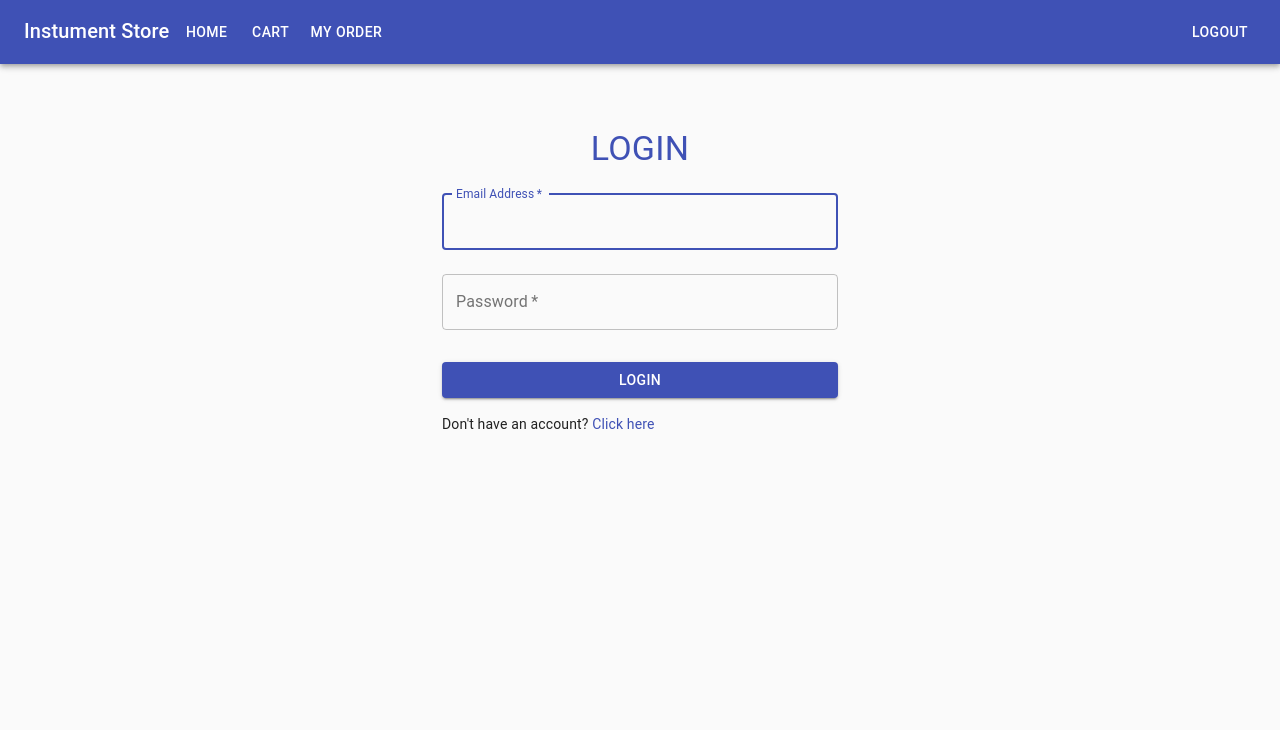
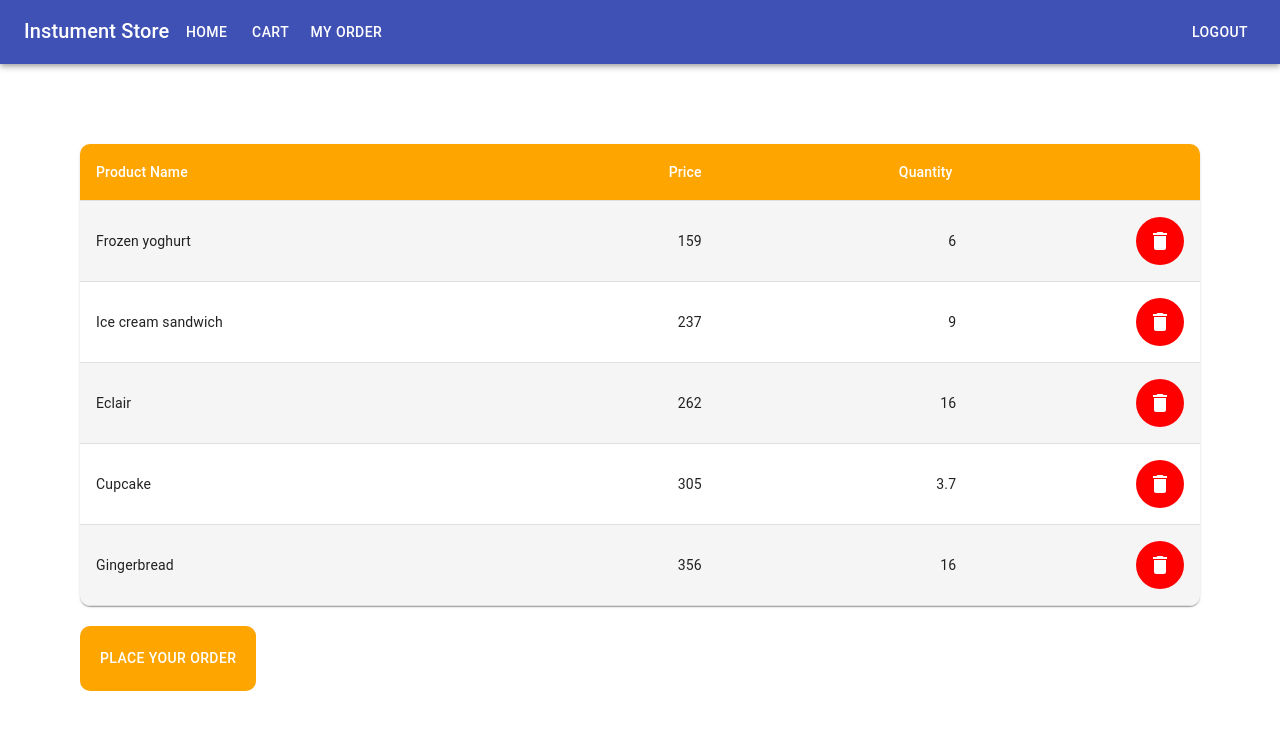
Before and after one commit to cskpsuganya/FrontFS, a React (Create React App) app: page / in a window 1280 px wide. Shown: the top 730 px of the page. Built offline with nearby package versions, Linux system fonts and the light colour scheme.

Commit message:
user complete

```diff
--- a/src/App.js
+++ b/src/App.js
@@ -1,17 +1,34 @@
 import logo from './logo.svg';
 import './App.css';
+
 import SignUp from "./components/SignUp/signup";
-import UserNav from "./components/UserNav/nav";
 import Login from "./components/Login/login";
+
+import UserNav from "./components/User/nav";
+import HomeBody from "./components/User/home";
+import CartBody from "./components/User/cart";
+
+
+
 import MuiThemeProvider from 'material-ui/styles/MuiThemeProvider'
+
+//TODO change primary to orange
+//import { createTheme } from '@material-ui/core/styles';
+// const theme = createTheme({
+//   palette: {
+//     primary: {
+//       main: '#FFA500'
+//     }
+//   }
+// });
 
 function App() {
   return (
     <MuiThemeProvider>
-    <div className="App">
-      <UserNav/>
-      <Login />
-    </div>
+      <div className="App">
+        <UserNav/>
+        <CartBody />
+      </div>
     </MuiThemeProvider>
   );
 }
--- /dev/null
+++ b/src/components/User/cart.js
@@ -0,0 +1,83 @@
+import React from 'react';
+import { withStyles, makeStyles } from '@material-ui/core/styles';
+import Table from '@material-ui/core/Table';
+import TableBody from '@material-ui/core/TableBody';
+import TableCell from '@material-ui/core/TableCell';
+import TableContainer from '@material-ui/core/TableContainer';
+import TableHead from '@material-ui/core/TableHead';
+import TableRow from '@material-ui/core/TableRow';
+import Paper from '@material-ui/core/Paper';
+import DeleteIcon from '@material-ui/icons/Delete';
+import { IconButton , Button} from '@material-ui/core';
+import Spacing from 'material-ui/styles/spacing';
+
+const StyledTableCell = withStyles((theme) => ({
+  head: {
+    backgroundColor: "orange",
+    color: theme.palette.common.white,
+  },
+  body: {
+    fontSize: 14,
+  },
+}))(TableCell);
+
+const StyledTableRow = withStyles((theme) => ({
+  root: {
+    '&:nth-of-type(odd)': {
+      backgroundColor: theme.palette.action.hover,
+    },
+  },
+}))(TableRow);
+
+function createData(name, price, quantity) {
+  return { name, price, quantity};
+}
+
+// TODO apply data here
+const rows = [
+  createData('Frozen yoghurt', 159, 6.0,),
+  createData('Ice cream sandwich', 237, 9.0),
+  createData('Eclair', 262, 16.0,),
+  createData('Cupcake', 305, 3.7,),
+  createData('Gingerbread', 356, 16.0),
+];
+
+const useStyles = makeStyles({
+  table: {
+    minWidth: 700,
+  },
+});
+
+export default function CartBody() {
+  const classes = useStyles();
+
+  return (
+    <div style={{padding:"80px"}}>
+    <TableContainer component={Paper} style={{borderRadius: 10}}>
+      <Table className={classes.table} aria-label="customized table">
+        <TableHead>
+          <TableRow>
+            <StyledTableCell>Product Name</StyledTableCell>
+            <StyledTableCell align="right">Price</StyledTableCell>
+            <StyledTableCell align="right">Quantity&nbsp;</StyledTableCell>
+            <StyledTableCell align="right">&nbsp;</StyledTableCell>
+          </TableRow>
+        </TableHead>
+        <TableBody>
+          {rows.map((row) => (
+            <StyledTableRow key={row.name}>
+              <StyledTableCell component="th" scope="row">{row.name}</StyledTableCell>
+              <StyledTableCell align="right">{row.price}</StyledTableCell>
+              <StyledTableCell align="right">{row.quantity}</StyledTableCell>
+              <StyledTableCell align="right"><IconButton style={{backgroundColor:"red",color:"white"}} aria-label="Delete"><DeleteIcon /></IconButton>
+              </StyledTableCell>
+            </StyledTableRow>
+          ))}
+        </TableBody>
+      </Table>
+    </TableContainer>
+    <br/>
+    <Button style={{borderRadius: 10,position:"absolute",left:80,padding:"20px",backgroundColor:"orange",color:"white"}}>Place your Order</Button>
+    </div>
+  );
+}
--- /dev/null
+++ b/src/components/User/home.js
@@ -0,0 +1,81 @@
+import React from 'react';
+import { makeStyles } from '@material-ui/core/styles';
+import Typography from '@material-ui/core/Typography';
+import { Grid } from '@material-ui/core';
+import { Card} from 'material-ui';
+import CardActionArea from '@material-ui/core/CardActionArea';
+import CardContent from '@material-ui/core/CardContent';
+import CardMedia from '@material-ui/core/CardMedia';
+import { Box } from '@material-ui/core';
+
+const useStyles = makeStyles((theme) => ({
+  card: {
+    maxWidth: 240,
+    borderColor: "black",
+  },
+  media: {
+    height: 100,
+    width: 100,
+    margin: 'auto',
+  },
+  banner:{
+    position:"relative",
+    padding:"100px",
+    backgroundColor: "grey",
+  },
+  body:{
+    padding:"15px",
+  },
+  content:{
+    backgroundColor:"grey",
+    height: 27,
+  }
+}));
+
+function MediaCard(props) {
+  const classes = useStyles();
+
+  return (
+    <Grid item xs={2}>
+    <Box border={1}>
+    <Card className={classes.card}>
+      <CardActionArea>
+        <CardMedia
+          className={classes.media}
+          image={props.src}
+          title="Name"
+        />
+        <CardContent className={classes.content}>
+          <Typography>
+            {props.name}  ₹{props.price}
+          </Typography>
+        </CardContent>
+      </CardActionArea>
+    </Card>
+    </Box>
+    </Grid>
+  );
+}
+
+export default function HomeBody() {
+  const classes = useStyles();
+
+  return (
+    <div className={classes.root}>
+      <div className={classes.banner}>
+      <Typography component="h1" variant="h3" style={{ fontWeight: 600 }}>
+            WELCOME HOME
+      </Typography>
+      </div>
+      <div/>
+      <div id="instrumentHomeBody" className={classes.body} >
+        <Grid container spacing={3} direction="row">
+        {/* TODO backend card gen here */}
+        {Array(20).fill(1).map((el, i) =>
+          <MediaCard price="100" name="ProductName" src="https://m.media-amazon.com/images/I/41eBIiMMjbL._SY355_.jpg"/>
+        )}
+        </Grid>
+      </div>
+    </div>
+  );
+}
--- a/src/components/UserNav/nav.js
+++ b/src/components/User/nav.js
@@ -22,16 +22,15 @@ export default function UserNav() {
 
   return (
     <div className={classes.root}>
-      <AppBar position="static">
+      <AppBar position="static" id="userNavbar">
         <Toolbar>
           <Typography align="left" variant="h6" className={classes.title}>
             Instument Store{'       '}
-          <Button color="inherit">Home</Button>
-          <Button color="inherit">Cart</Button>
-          <Button color="inherit">My Order</Button>
+          <Button color="inherit" id="instrumentHomeButton">Home</Button>
+          <Button color="inherit" id="instrumentCartButton">Cart</Button>
+          <Button color="inherit" id="instrumentOrderButton">My Order</Button>
           </Typography>
-
-          <Button color="inherit">Logout</Button>
+          <Button color="inherit" id="logoutButton">Logout</Button>
         </Toolbar>
       </AppBar>
     </div>
```
Also changed, not shown: src/components/UserOrder/order.js (deleted).
